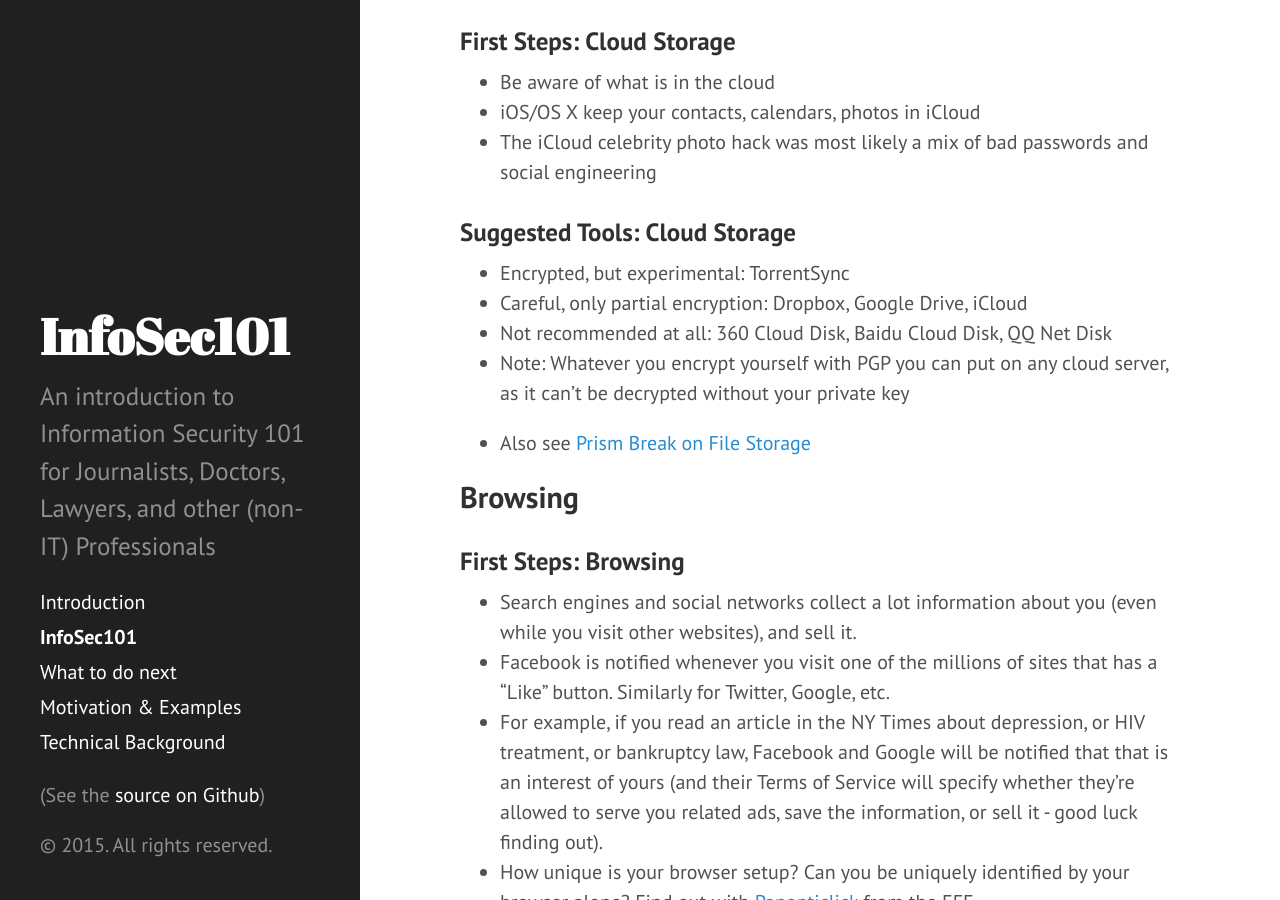
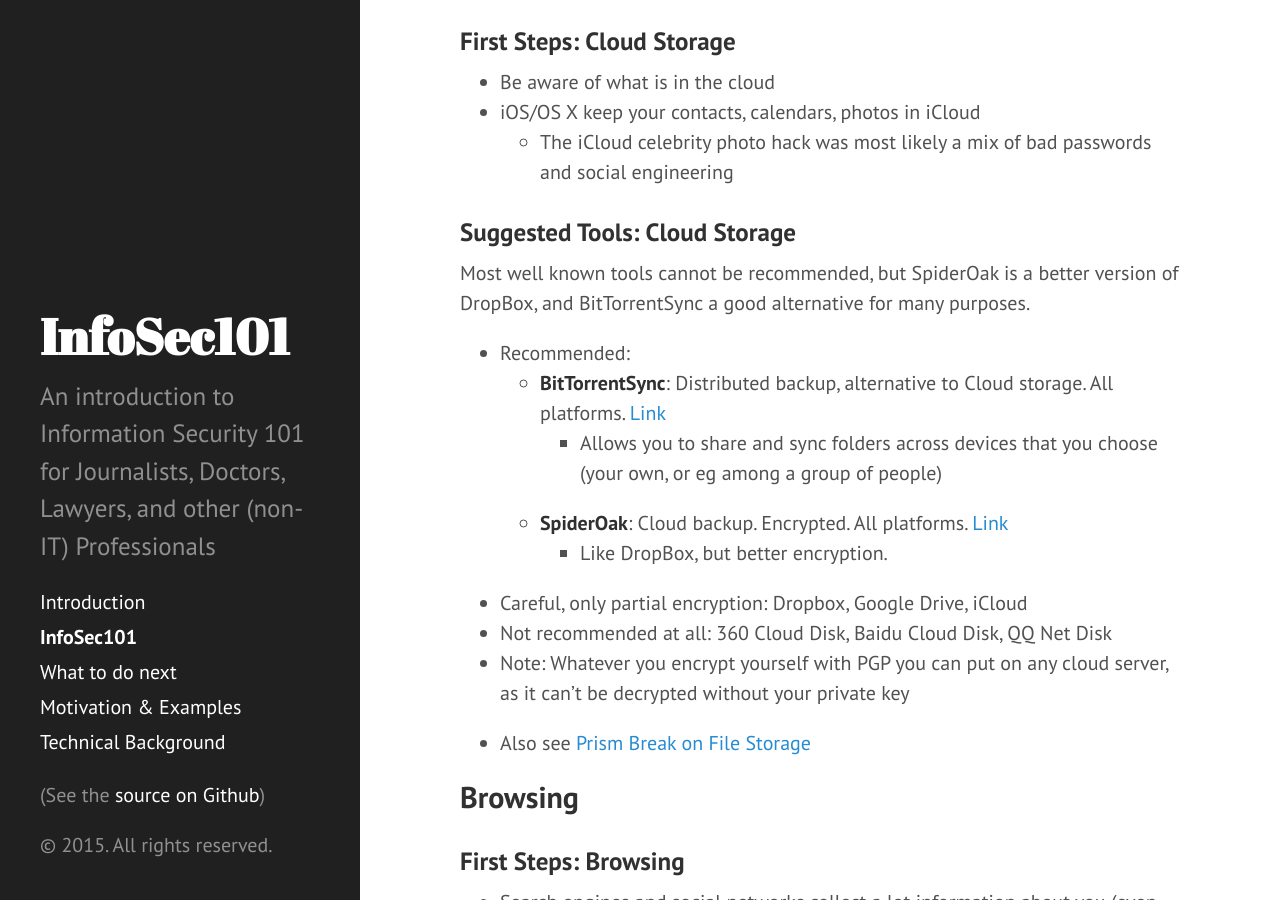
Before and after one commit to fabianlischka/InfoSec101, a Jekyll site: the page built from p1-InfoSec101.md, in a window 1280 px wide and 900 px high, scrolled down 10519 px. Built offline with Jekyll 4.4.1, drawn with Linux system fonts in a browser that asks for light colours; Markdown is read by kramdown in place of the engine named in the settings.

Commit message:
incorporated SpiderOak, more on BitTorrentSync

```diff
--- a/p1-InfoSec101.md
+++ b/p1-InfoSec101.md
@@ -237,11 +237,17 @@
 
 - Be aware of what is in the cloud
 - iOS/OS X keep your contacts, calendars, photos in iCloud
-- The iCloud celebrity photo hack was most likely a mix of bad passwords and social engineering
+    - The iCloud celebrity photo hack was most likely a mix of bad passwords and social engineering
 
 ### Suggested Tools: Cloud Storage
 
-- Encrypted, but experimental: TorrentSync
+Most well known tools cannot be recommended, but SpiderOak is a better version of DropBox, and BitTorrentSync a good alternative for many purposes.
+
+- Recommended:
+  - **BitTorrentSync**: Distributed backup, alternative to Cloud storage. All platforms.  [Link](https://www.getsync.com)
+      - Allows you to share and sync folders across devices that you choose (your own, or eg among a group of people)
+  - **SpiderOak**: Cloud backup. Encrypted. All platforms. [Link](https://spideroak.com)
+      - Like DropBox, but better encryption.
 - Careful, only partial encryption: Dropbox, Google Drive, iCloud
 - Not recommended at all: 360 Cloud Disk, Baidu Cloud Disk, QQ Net Disk
 - Note: Whatever you encrypt yourself with PGP you can put on any cloud server, as it can't be decrypted without your private key
```
